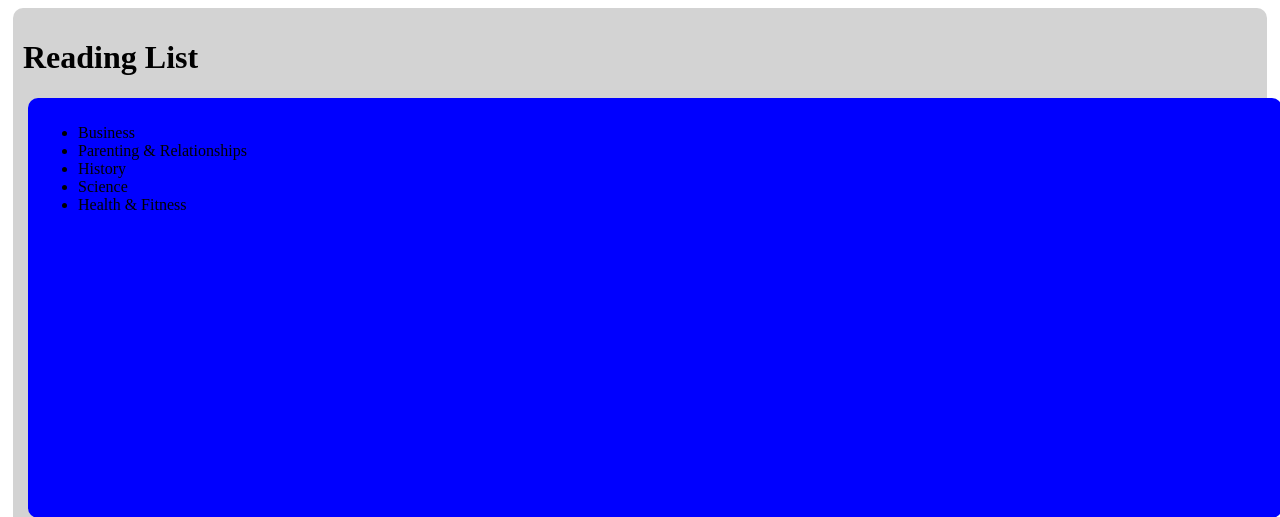
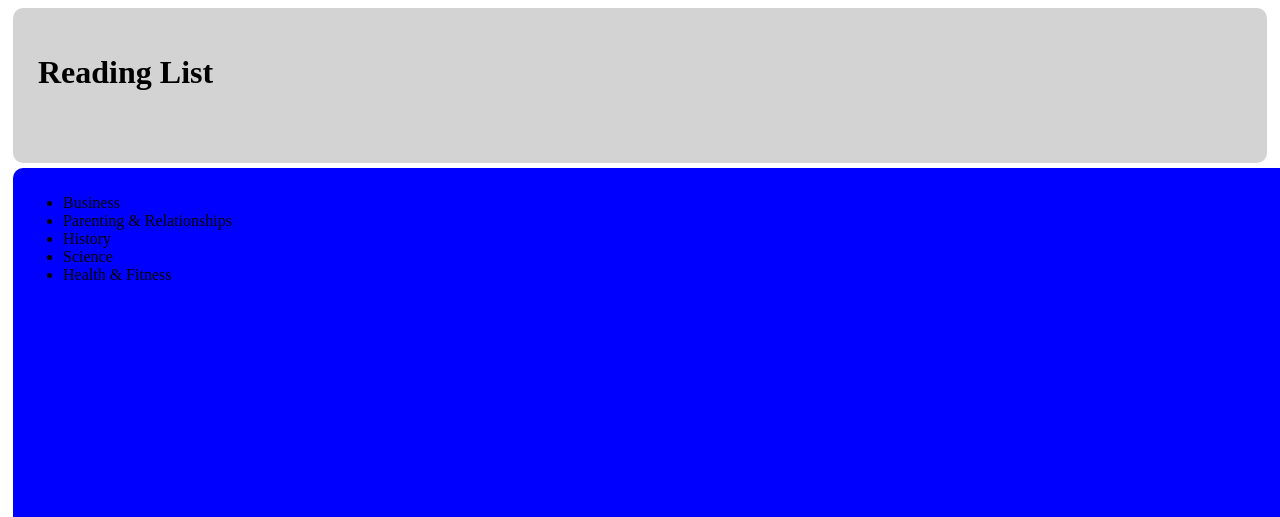
Before and after one commit to AmitojGill/catalog, a Flask app: page / in a window 1280 px wide. Shown: the top 517 px of the page. Run offline with Flask 2, Linux system fonts and the light colour scheme.

Commit message:
Add div's to container

```diff
--- a/templates/main.html
+++ b/templates/main.html
@@ -9,9 +9,14 @@
 	</head>
 	<body>
 		<div class = "container" id = "nav">
-			<header>
-				<h1>Reading List</h1>
-			</header>
+			<div class="container" id="title">
+				<header>
+					<h1>Reading List</h1>
+				</header>
+			</div>
+			<div class="container" id="signin">
+			</div>
+		</div>
 		<div class = "container" id="category">
 			<ul>
 				<li>Business</li>
@@ -23,7 +28,5 @@
 		</div>
 		<div class="container" id="newbooks">
 		</div>
-
-		</div>
 	</body>
 </html>
```
